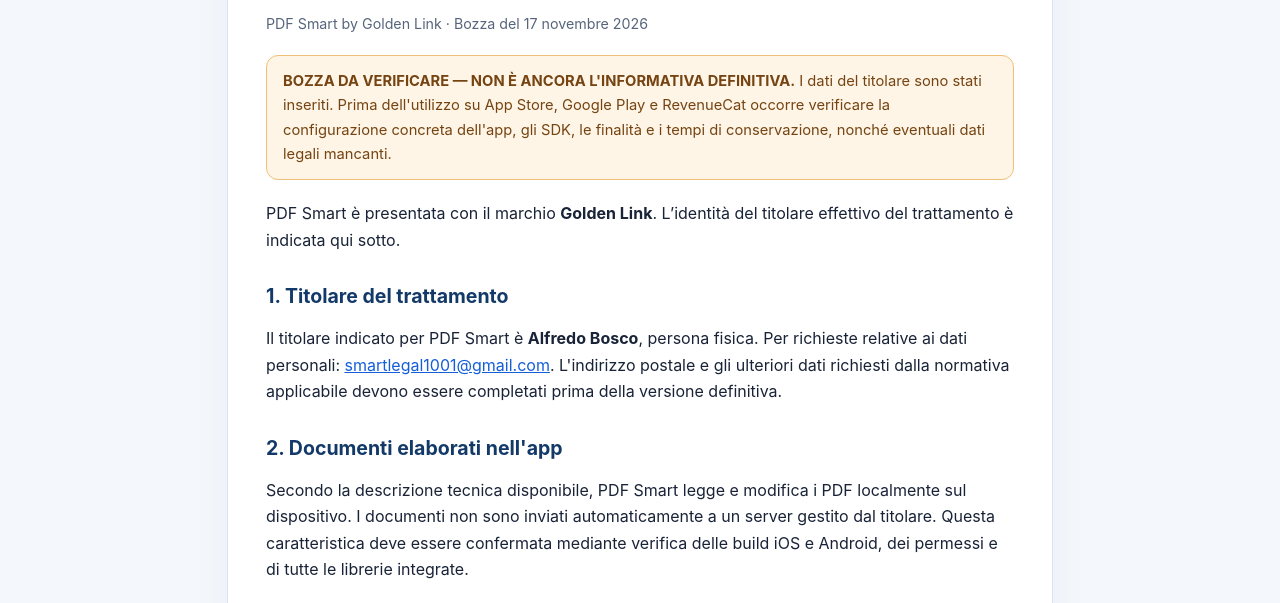
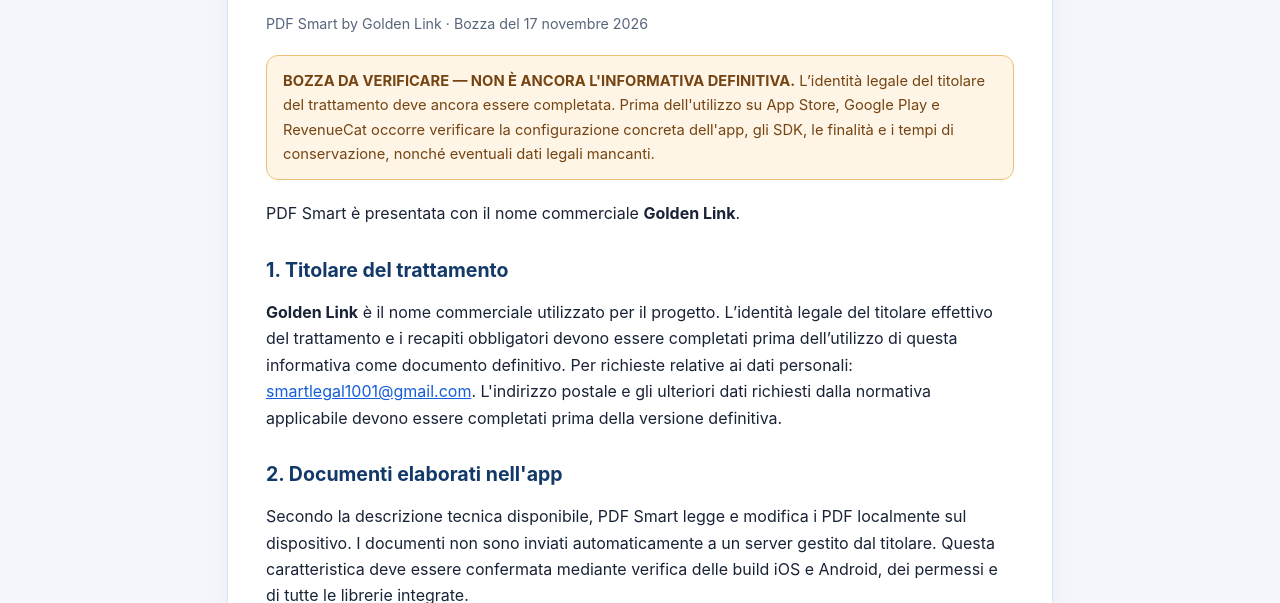
Before and after one commit to smartlegal1001-del/pdfsmart-legal, a plain HTML site: page privacy.html in a window 1280 px wide. Shown: the part 197-800 px from the top of the page. Drawn offline with Linux system fonts and the light colour scheme.

Commit message:
Use Golden Link branding and flag missing legal identity in draft legal pages

```diff
--- a/privacy.html
+++ b/privacy.html
@@ -1,5 +1,5 @@
-<!doctype html><html lang="it"><head><meta charset="utf-8"><meta name="viewport" content="width=device-width,initial-scale=1"><title>Privacy Policy — PDF Smart by Golden Link</title><meta name="description" content="Bozza dell'informativa privacy dell'app PDF Smart."><link rel="icon" type="image/svg+xml" href="pdfsmart-icon.svg"><link rel="stylesheet" href="style.css"></head><body><header><div class="wrap"><a class="brand" href="index.html"><span class="logo">PDF</span>PDF Smart <span class="brand-sub">by Golden Link</span></a><nav><a href="privacy.html">Privacy</a><a href="termini.html">Termini</a></nav></div></header><main><article class="card"><h1>Informativa sulla privacy</h1><p class="meta">PDF Smart by Golden Link · Bozza del 17 novembre 2026</p><div class="warning"><strong>BOZZA DA VERIFICARE — NON È ANCORA L'INFORMATIVA DEFINITIVA.</strong> I dati del titolare sono stati inseriti. Prima dell'utilizzo su App Store, Google Play e RevenueCat occorre verificare la configurazione concreta dell'app, gli SDK, le finalità e i tempi di conservazione, nonché eventuali dati legali mancanti.</div>
-<p>PDF Smart è presentata con il marchio <strong>Golden Link</strong>. L’identità del titolare effettivo del trattamento è indicata qui sotto.</p><h2>1. Titolare del trattamento</h2><p>Il titolare indicato per PDF Smart è <strong>Alfredo Bosco</strong>, persona fisica. Per richieste relative ai dati personali: <a href="mailto:smartlegal1001@gmail.com">smartlegal1001@gmail.com</a>. L'indirizzo postale e gli ulteriori dati richiesti dalla normativa applicabile devono essere completati prima della versione definitiva.</p>
+<!doctype html><html lang="it"><head><meta charset="utf-8"><meta name="viewport" content="width=device-width,initial-scale=1"><title>Privacy Policy — PDF Smart by Golden Link</title><meta name="description" content="Bozza dell'informativa privacy dell'app PDF Smart."><link rel="icon" type="image/svg+xml" href="pdfsmart-icon.svg"><link rel="stylesheet" href="style.css"></head><body><header><div class="wrap"><a class="brand" href="index.html"><span class="logo">PDF</span>PDF Smart <span class="brand-sub">by Golden Link</span></a><nav><a href="privacy.html">Privacy</a><a href="termini.html">Termini</a></nav></div></header><main><article class="card"><h1>Informativa sulla privacy</h1><p class="meta">PDF Smart by Golden Link · Bozza del 17 novembre 2026</p><div class="warning"><strong>BOZZA DA VERIFICARE — NON È ANCORA L'INFORMATIVA DEFINITIVA.</strong> L’identità legale del titolare del trattamento deve ancora essere completata. Prima dell'utilizzo su App Store, Google Play e RevenueCat occorre verificare la configurazione concreta dell'app, gli SDK, le finalità e i tempi di conservazione, nonché eventuali dati legali mancanti.</div>
+<p>PDF Smart è presentata con il nome commerciale <strong>Golden Link</strong>.</p><h2>1. Titolare del trattamento</h2><p><strong>Golden Link</strong> è il nome commerciale utilizzato per il progetto. L’identità legale del titolare effettivo del trattamento e i recapiti obbligatori devono essere completati prima dell’utilizzo di questa informativa come documento definitivo. Per richieste relative ai dati personali: <a href="mailto:smartlegal1001@gmail.com">smartlegal1001@gmail.com</a>. L'indirizzo postale e gli ulteriori dati richiesti dalla normativa applicabile devono essere completati prima della versione definitiva.</p>
 <h2>2. Documenti elaborati nell'app</h2><p>Secondo la descrizione tecnica disponibile, PDF Smart legge e modifica i PDF localmente sul dispositivo. I documenti non sono inviati automaticamente a un server gestito dal titolare. Questa caratteristica deve essere confermata mediante verifica delle build iOS e Android, dei permessi e di tutte le librerie integrate.</p>
 <h2>3. Categorie di dati e finalità</h2><ul><li><strong>Dati locali:</strong> documenti scelti dall'utente, segnalibri, preferiti e impostazioni, per fornire le funzionalità di lettura e modifica.</li><li><strong>Pubblicità:</strong> Google AdMob può trattare identificativi, dati tecnici e dati relativi all'erogazione e misurazione degli annunci. L'effettiva configurazione, personalizzazione e condivisione va verificata.</li><li><strong>Consensi:</strong> Google UMP può gestire le preferenze pubblicitarie ove richiesto.</li><li><strong>Acquisti:</strong> Apple App Store, Google Play e RevenueCat possono elaborare identificativi tecnici dell'utente e informazioni sulla transazione per autorizzare e ripristinare il Premium.</li><li><strong>Assistenza:</strong> email e contenuto delle richieste inviate volontariamente dall'utente per fornire riscontro.</li></ul>
 <h2>4. Basi giuridiche</h2><p>L'esecuzione del contratto può costituire base per le funzionalità e la gestione degli acquisti; obblighi di legge possono richiedere ulteriori trattamenti; alcuni trattamenti di sicurezza possono essere fondati sul legittimo interesse previa valutazione. Per identificativi e trattamenti pubblicitari non strettamente necessari vanno acquisiti i consensi richiesti. Le basi definitive devono essere stabilite sulla base dell'implementazione reale.</p>
```
